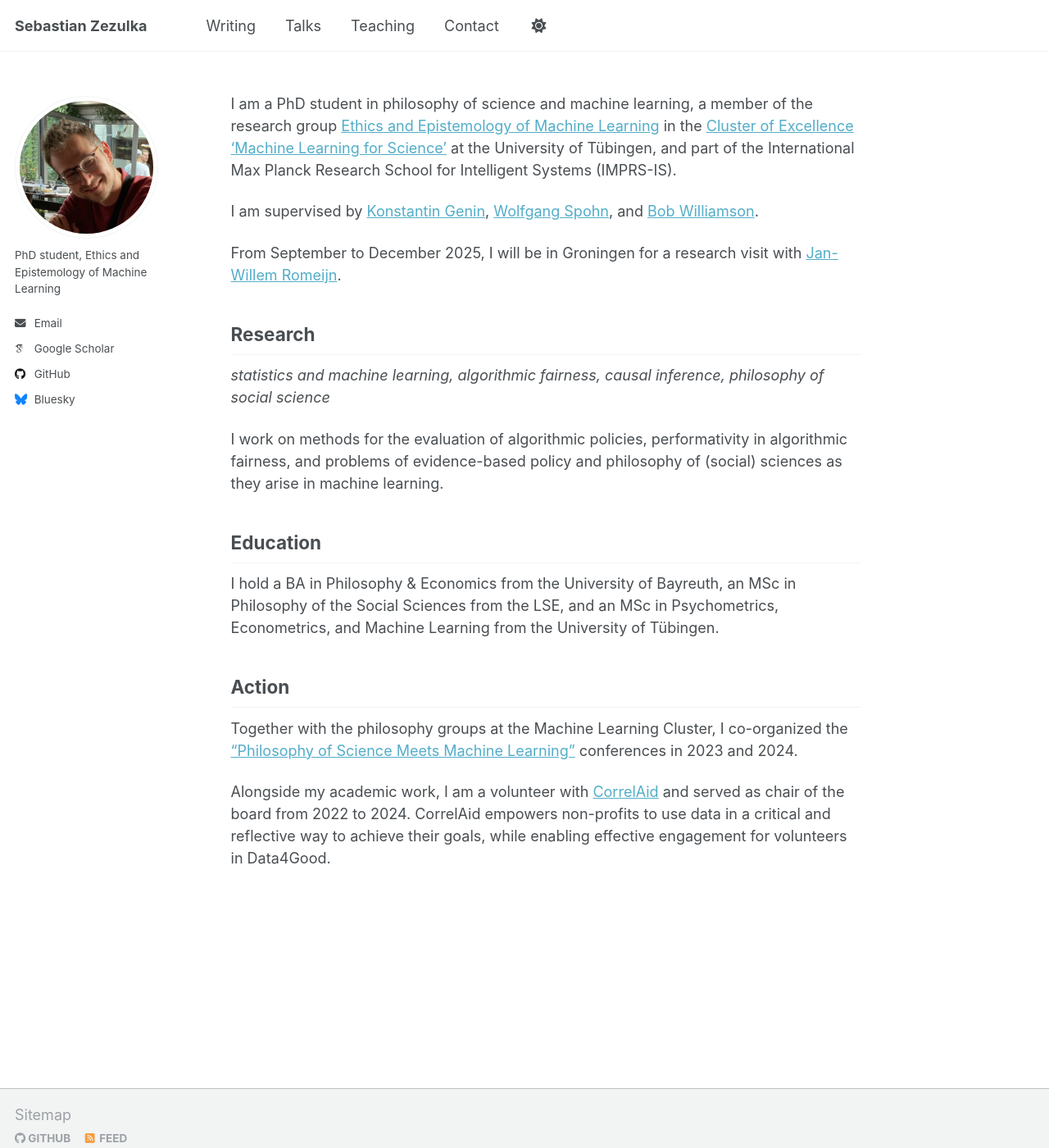
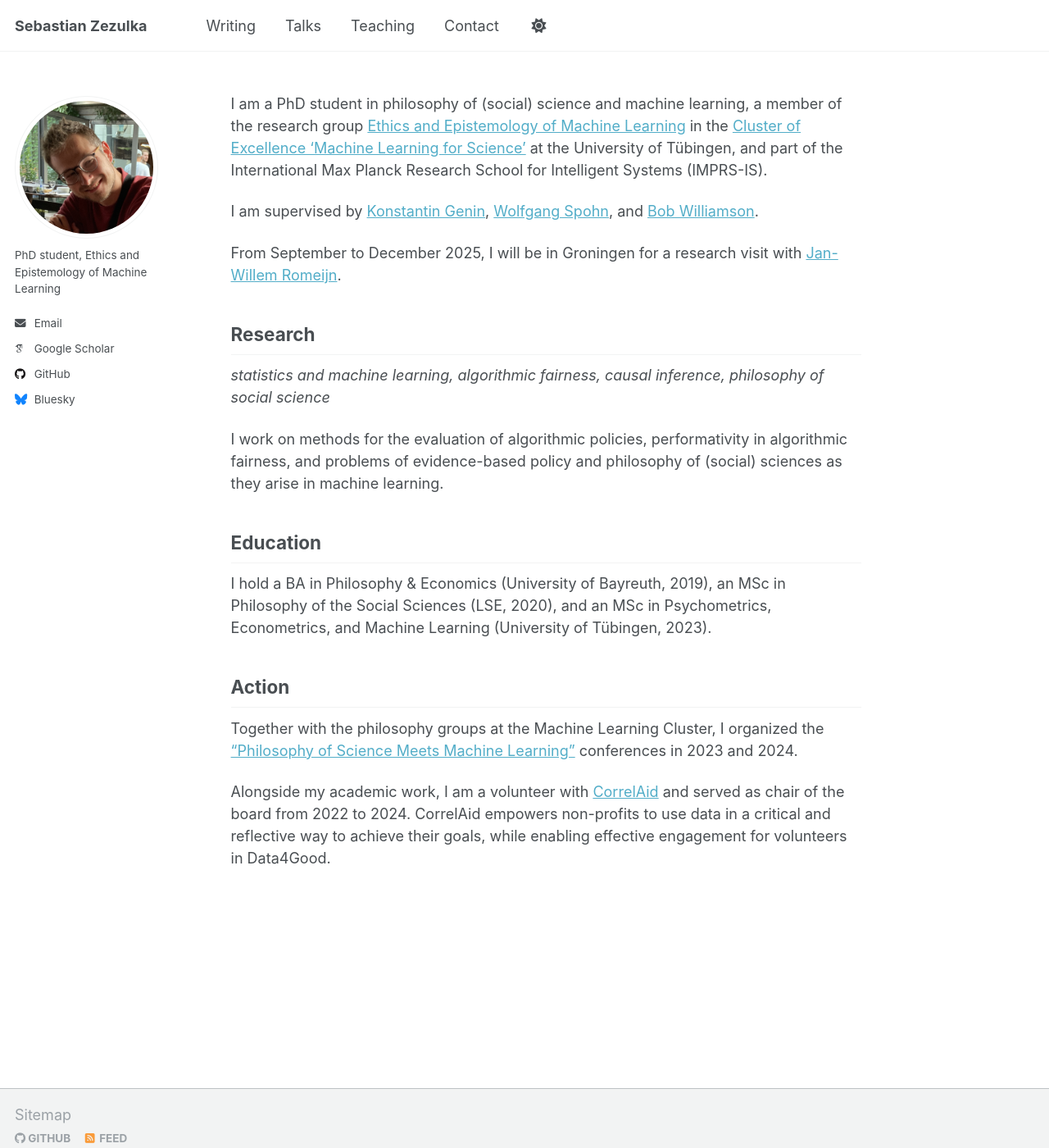
Before and after one commit to sezezulka/sezezulka.github.io, a Jekyll site: the page built from _pages/about.md, in a window 1280 px wide and 1400 px high. Shown: the whole window at 82% size. Built offline with Jekyll 4.4.1, drawn with Linux system fonts in a browser that asks for light colours; some web fonts are replaced; a script that is not in the unit is left out.

Commit message:
Update about.md

```diff
--- a/_pages/about.md
+++ b/_pages/about.md
@@ -9,7 +9,7 @@ redirect_from:
   - /home.html
 ---
 
-I am a PhD student in philosophy of science and machine learning, a member of the research group [Ethics and Epistemology of Machine Learning](https://ethics.epistemology.ai){:target="_blank"} in the [Cluster of Excellence 'Machine Learning for Science'](https://uni-tuebingen.de/en/research/core-research/cluster-of-excellence-machine-learning/research/research/cluster-research-groups/research-groups/epistemology-and-ethics-of-ml/){:target="_blank"} at the University of Tübingen, and part of the International Max Planck Research School for Intelligent Systems (IMPRS-IS).
+I am a PhD student in philosophy of (social) science and machine learning, a member of the research group [Ethics and Epistemology of Machine Learning](https://ethics.epistemology.ai){:target="_blank"} in the [Cluster of Excellence 'Machine Learning for Science'](https://uni-tuebingen.de/en/research/core-research/cluster-of-excellence-machine-learning/research/research/cluster-research-groups/research-groups/epistemology-and-ethics-of-ml/){:target="_blank"} at the University of Tübingen, and part of the International Max Planck Research School for Intelligent Systems (IMPRS-IS).
 
 I am supervised by [Konstantin Genin](https://kgenin.github.io/){:target="_blank"}, [Wolfgang Spohn](https://www.philosophie.uni-konstanz.de/ag-spohn/personen/prof-dr-wolfgang-spohn/){:target="_blank"}, and [Bob Williamson](https://uni-tuebingen.de/forschung/forschungsschwerpunkte/exzellenzcluster-maschinelles-lernen/forschung/forschung/cluster-arbeitsgruppen/professuren/foundations-of-machine-learning-systems/){:target="_blank"}.
 
@@ -23,10 +23,10 @@ I work on methods for the evaluation of algorithmic policies, performativity in
 
 ## Education
 
-I hold a BA in Philosophy & Economics from the University of Bayreuth, an MSc in Philosophy of the Social Sciences from the LSE, and an MSc in Psychometrics, Econometrics, and Machine Learning from the University of Tübingen.
+I hold a BA in Philosophy & Economics (University of Bayreuth, 2019), an MSc in Philosophy of the Social Sciences (LSE, 2020), and an MSc in Psychometrics, Econometrics, and Machine Learning (University of Tübingen, 2023).
 
 ## Action
 
-Together with the philosophy groups at the Machine Learning Cluster, I co-organized the ["Philosophy of Science Meets Machine Learning"](https://sites.google.com/view/philml-tuebingen/home){:target="_blank"} conferences in 2023 and 2024.
+Together with the philosophy groups at the Machine Learning Cluster, I organized the ["Philosophy of Science Meets Machine Learning"](https://sites.google.com/view/philml-tuebingen/home){:target="_blank"} conferences in 2023 and 2024.
 
 Alongside my academic work, I am a volunteer with [CorrelAid](https://correlaid.org/){:target=“_blank”} and served as chair of the board from 2022 to 2024. CorrelAid empowers non-profits to use data in a critical and reflective way to achieve their goals, while enabling effective engagement for volunteers in Data4Good.
```
